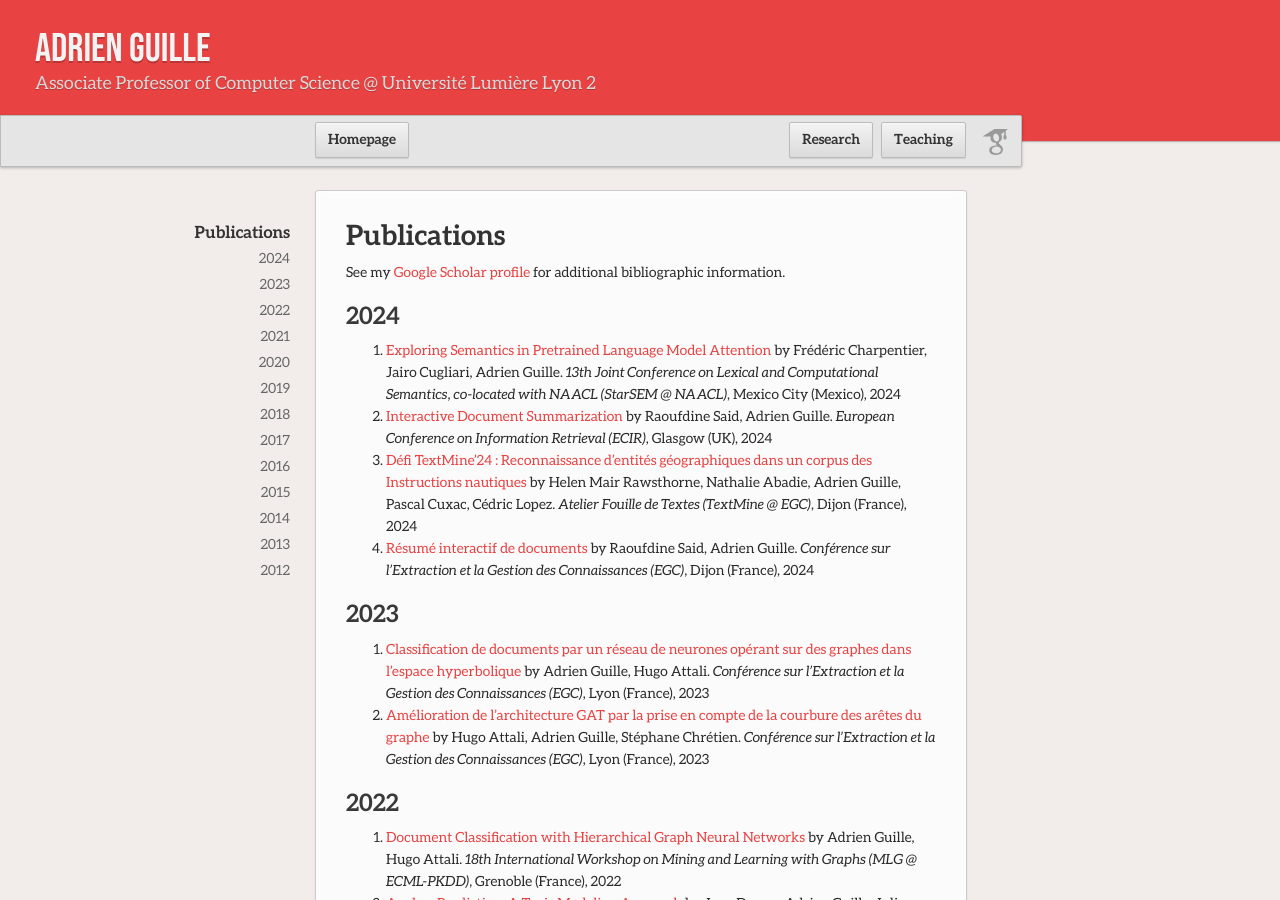
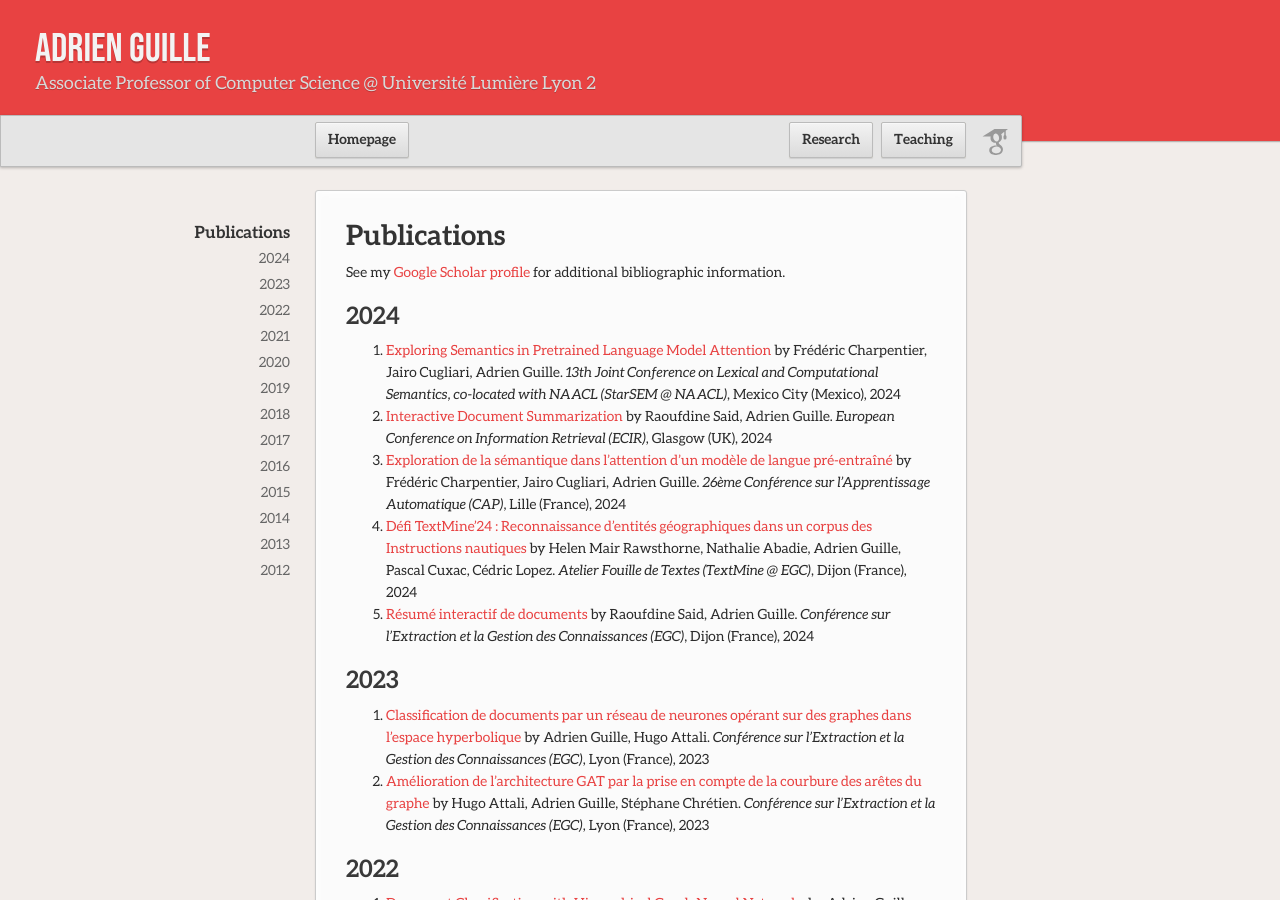
Before and after one commit to AdrienGuille/adrienguille.github.io, a Jekyll site: the page built from publications.md, in a window 1280 px wide and 900 px high. Built offline with Jekyll 4.4.1, drawn with Linux system fonts in a browser that asks for light colours; our own code applies the rules of GitHub Pages for plain Markdown files.

Commit message:
Update publications.md

```diff
--- a/publications.md
+++ b/publications.md
@@ -6,6 +6,7 @@ See my [Google Scholar profile](https://scholar.google.com/citations?user=mM_oO1
 
 - [Exploring Semantics in Pretrained Language Model Attention]() by Frédéric Charpentier, Jairo Cugliari, Adrien Guille. *13th Joint Conference on Lexical and Computational Semantics, co-located with NAACL (StarSEM @ NAACL)*, Mexico City (Mexico), 2024
 - [Interactive Document Summarization](publications/ecir2024.pdf) by Raoufdine Said, Adrien Guille. *European Conference on Information Retrieval (ECIR)*, Glasgow (UK), 2024
+- [Exploration de la sémantique dans l’attention d’un modèle de langue pré-entraîné]() by Frédéric Charpentier, Jairo Cugliari, Adrien Guille. *26ème Conférence sur l'Apprentissage Automatique (CAP)*, Lille (France), 2024
 - [Défi TextMine'24 : Reconnaissance d'entités géographiques dans un corpus des Instructions nautiques]() by Helen Mair Rawsthorne, Nathalie Abadie, Adrien Guille, Pascal Cuxac, Cédric Lopez. *Atelier Fouille de Textes (TextMine @ EGC)*, Dijon (France), 2024
 - [Résumé interactif de documents](https://editions-rnti.fr/render_pdf.php?p=1002963) by Raoufdine Said, Adrien Guille. *Conférence sur l'Extraction et la Gestion des Connaissances (EGC)*, Dijon (France), 2024
 
```
